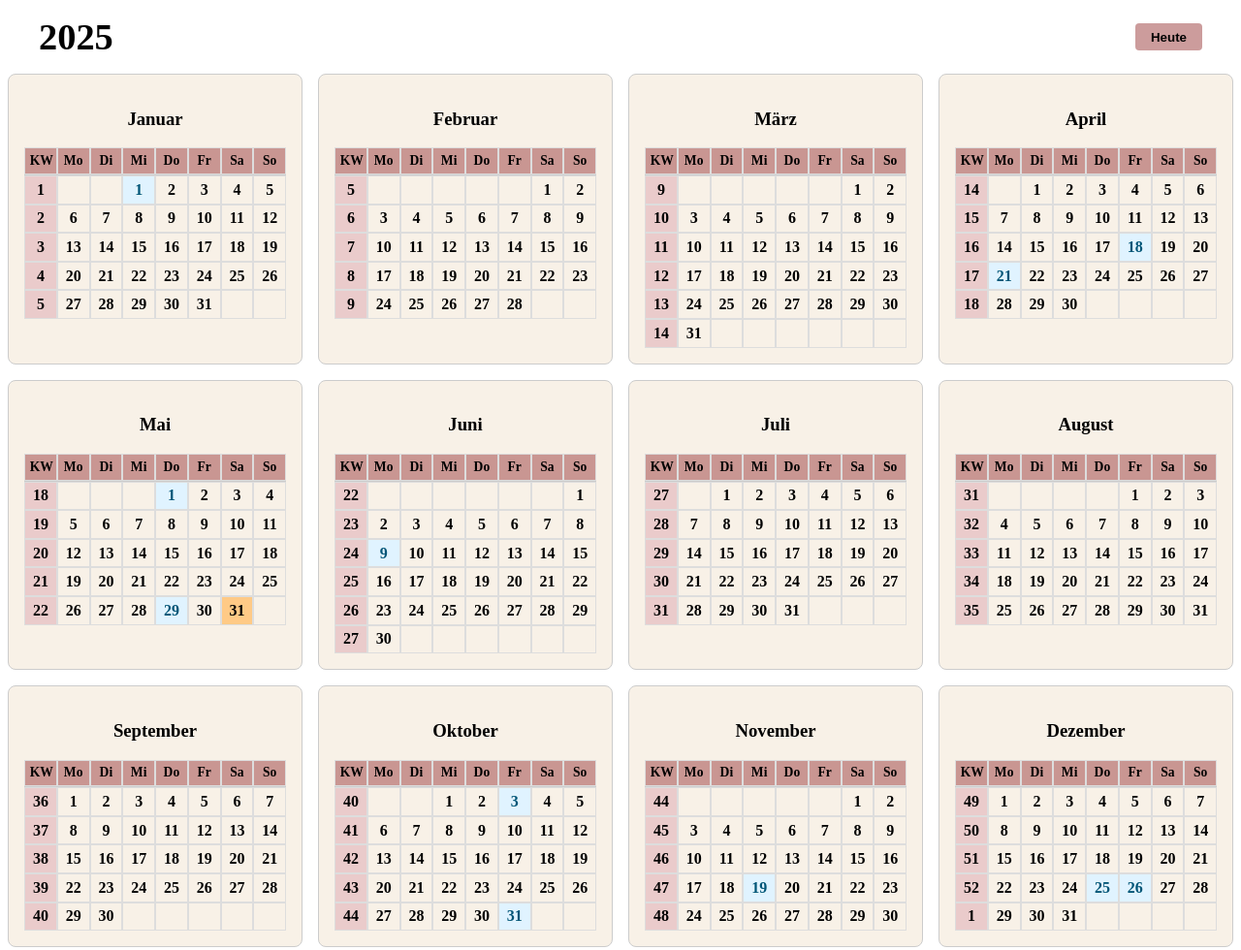
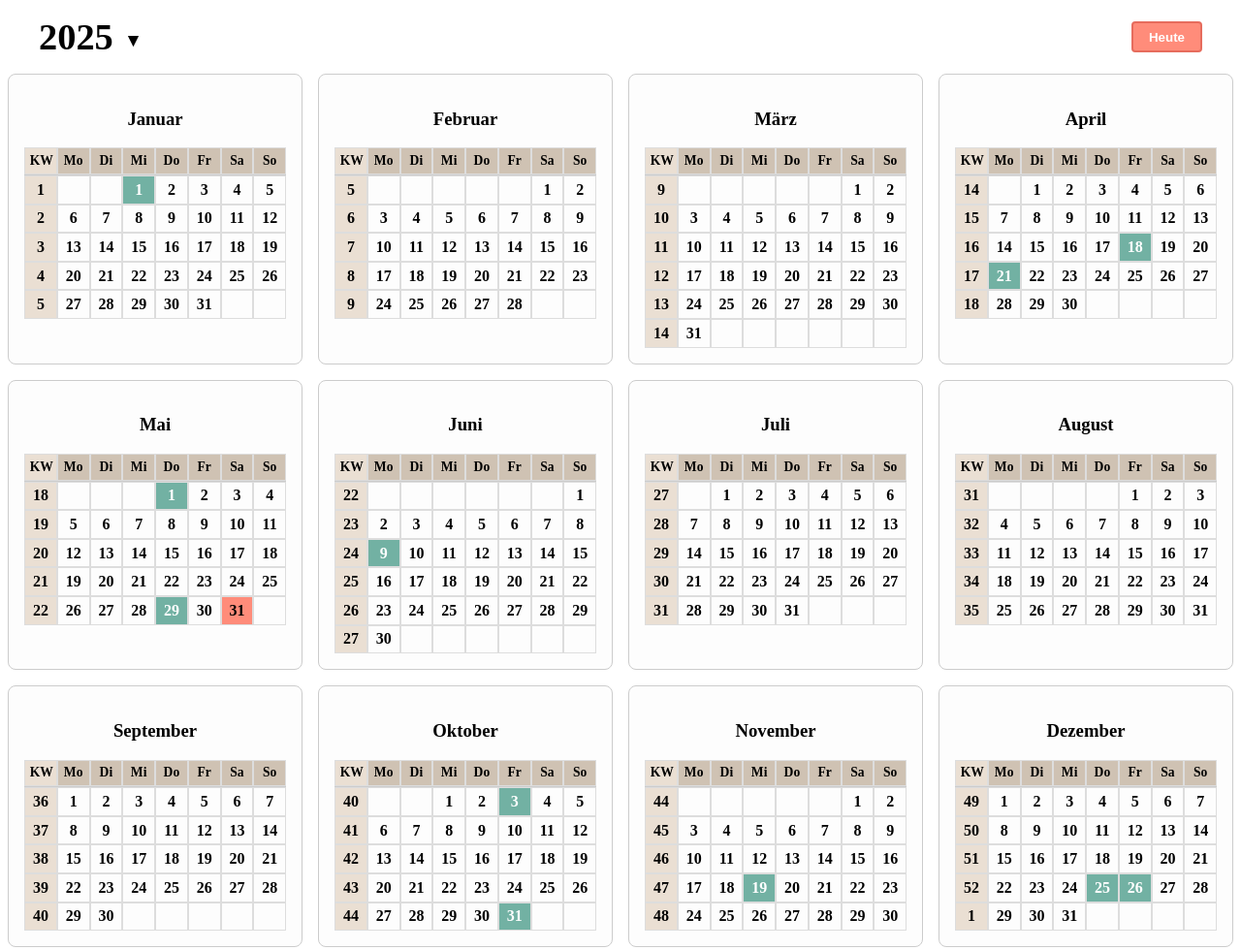
Before and after one commit to MariaRatnikova/Webprogrammierung-Beleg-Calendar, a plain HTML site: page index.html in a window 1280 px wide. Shown: the whole page at 97% size. Drawn offline with Linux system fonts and the light colour scheme.

Commit message:
update: mein altes design übernommen

```diff
--- a/style.css
+++ b/style.css
@@ -12,7 +12,7 @@
 
 /* Monatsbox Stoö */
 .monat {
-    background-color: #F8F1E7; /* HG */
+    background-color: #FDFDFD; /* HG */
     border: 1px solid #ccc; /*  Rand */
     padding: 1rem; /* Innenabstand  */
     text-align: center; /* Textzentrierung */
@@ -35,30 +35,39 @@
   box-sizing: border-box; /* Padding und Border zählen zur Gesamtgröße */
   min-width: 0; /* verhindert zu breite Zellen bei langem Inhalt */
 }
+
+
  /* Wochentage - Zeile oben */
 .tage-header {
-  background-color: #aa595998; /* HG Farbe */
+  background-color: #CFC2B3; /* HG Farbe */
   color: #000; /* schwarze Schrift */
   font-weight: lighter; /* dünnere Schriftart */
   border-bottom: 1px solid #ccc; /* unterer Rand */
   font-size: 0.85rem; /* kleinere Schriftgröße */
 }
+ /* Übercshift KW passend zu den zahlen */
+.tage-header div:first-child {
+    background-color: #EADFD3;
+    font-weight: bold;
+}
 
+/*zellen links wo die KW drin steht */
 .kw-cell {
   font-weight: bold; /* fette Schrift für Kalenderwoche */
-  background-color: #eacbcb; /* rosafarbener Hintergrund für KW-Spalte */
+  background-color: #EADFD3; /* HG */
 }
 
+/* Feiertag Design */
 .feiertag {
-    background-color: #e0f3ff; /* hellblauer Hintergrund */
-    color: #005577; /* dunkelblauer Text */
+    background-color: #72B1A3; /* hg*/
+    color: #fff; /* Text */
     font-weight: bold; /* fette Schrift */
-    border: 2px solid #3399cc; /* auffälliger blauer Rand */
+    border: 2px solid #3399cc; /* Rand */
 }
 
 .heute {
-    background: #FFCA86; /* orangener Hintergrund für heutigen Tag */
-    border: 2px solid #ff9800; /* passender oranger Rand */
+    background: #FF8C7A; /* HG aktueller Tag */
+    border: 2px solid #FF8C7A; /* passender  Rand */
     font-weight: bold; /* fette Schrift */
 }
 
@@ -81,6 +90,16 @@
 .hidden {
     display: none; /* Element verstecken */
 }
+
+/* Hover auf Tagen */
+.tage-container div:not(.kw-cell):not(.tage-header div):not(.feiertag):not(.heute):hover {
+    background-color: #B6DED1; /* Mint aus dem Icon */
+    color: #000;
+    cursor: pointer;
+    transform: scale(1.05);
+    transition: all 0.2s ease;
+}
+
 
 /* ---------- Top-Bar-Grundlayout ---------- */
 
@@ -119,7 +138,7 @@
 .digit-row select {
     font-size: 1.4rem; /* große Schrift für Auswahl */
     padding: .2rem .4rem; /* Innenabstand */
-    border-color: #aa595998; /* rosafarbener Rand */
+    border-color: #B6DED1; /* rand zum icon */
     border-width: 2px; /* dickerer Rand */
 }
 
@@ -132,8 +151,8 @@
     padding: .4rem 1.6rem; /* Innenabstand oben/unten 0.4rem, seitlich 1.6rem */
     font-weight: bold; /* fette Schrift */
     cursor: pointer; /* Zeiger beim Überfahren */
-    background: #aa595998; /* rosafarbener Hintergrund */
-    color: #fff; /* weiße Schrift */
+    background: #B6DED1; /* Mint Hintergrund */
+    color: #000;
     border: none; /* kein Standardrand */
     border-radius: 4px; /* abgerundete Ecken */
     margin-bottom: 1rem; /* Abstand nach unten */
@@ -152,22 +171,56 @@
 }
 
 #jahr-anzeige {
-    font-size: 2.4rem; /* große Schrift für die aktuelle Jahreszahl */
-    margin: 0; /* kein Außenabstand */
+    font-size: 2.4rem;
+    margin: 0;
+    cursor: pointer; /* damit man nen hinweiß hat, dass es klickbar ist */
+    transition: color 0.2s ease;
 }
 
+#jahr-anzeige:hover {
+    color: #E46C5B; /* leichte Korall-Farbe beim drübergehen */
+}
+
+.jahr-icon {
+    font-size: 1.2rem;
+    color: #999; /* leichtes Grau */
+    margin-left: 0.4rem;
+    vertical-align: middle;
+    transition: color 0.2s;
+}
+
+#jahr-anzeige:hover .jahr-icon {
+    color: #E46C5B; /* hübsches korallrot beim Hover */
+}
+
+/* pfeil damit man weiß, das man das jahr anklicken kann um es zu ändern */
+#jahr-anzeige::after {
+    content: " ▼";
+    font-size: 1.2rem;
+    color: #000;
+    margin-left: 0.4rem;
+    vertical-align: middle;
+    transition: color 0.2s;
+}
+
+#jahr-anzeige:hover::after {
+    color: #E46C5B; /* korallrot beim Hover */
+}
+
+/* Button um zum aktuellen jahr zu springen */
 #reset-jahr {
-    background: #aa595998; /* rosafarbener Hintergrund */
-    border: none; /* kein Rand */
-    padding: 0.4rem 1rem; /* Innenabstand */
-    border-radius: 4px; /* abgerundete Ecken */
-    font-weight: bold; /* fette Schrift */
-    cursor: pointer; /* Handzeiger beim Überfahren */
-    transition: background 0.2s; /* weicher Übergang bei Hover */
+    background: #FF8C7A; /* korallrot wie bie tag*/
+    border: 2px solid #E66C5D;
+    color: white;
+    padding: 0.4rem 1rem;
+    border-radius: 4px;
+    font-weight: bold;
+    cursor: pointer;
+    transition: background 0.2s;
 }
 
 #reset-jahr:hover {
-    background: #e08900; /* dunkleres Orange beim Hover */
+    background: #E46C5B; /*  Hover heute tag */
 }
 
 /* M6A: Responsive Design – Tablet
```
